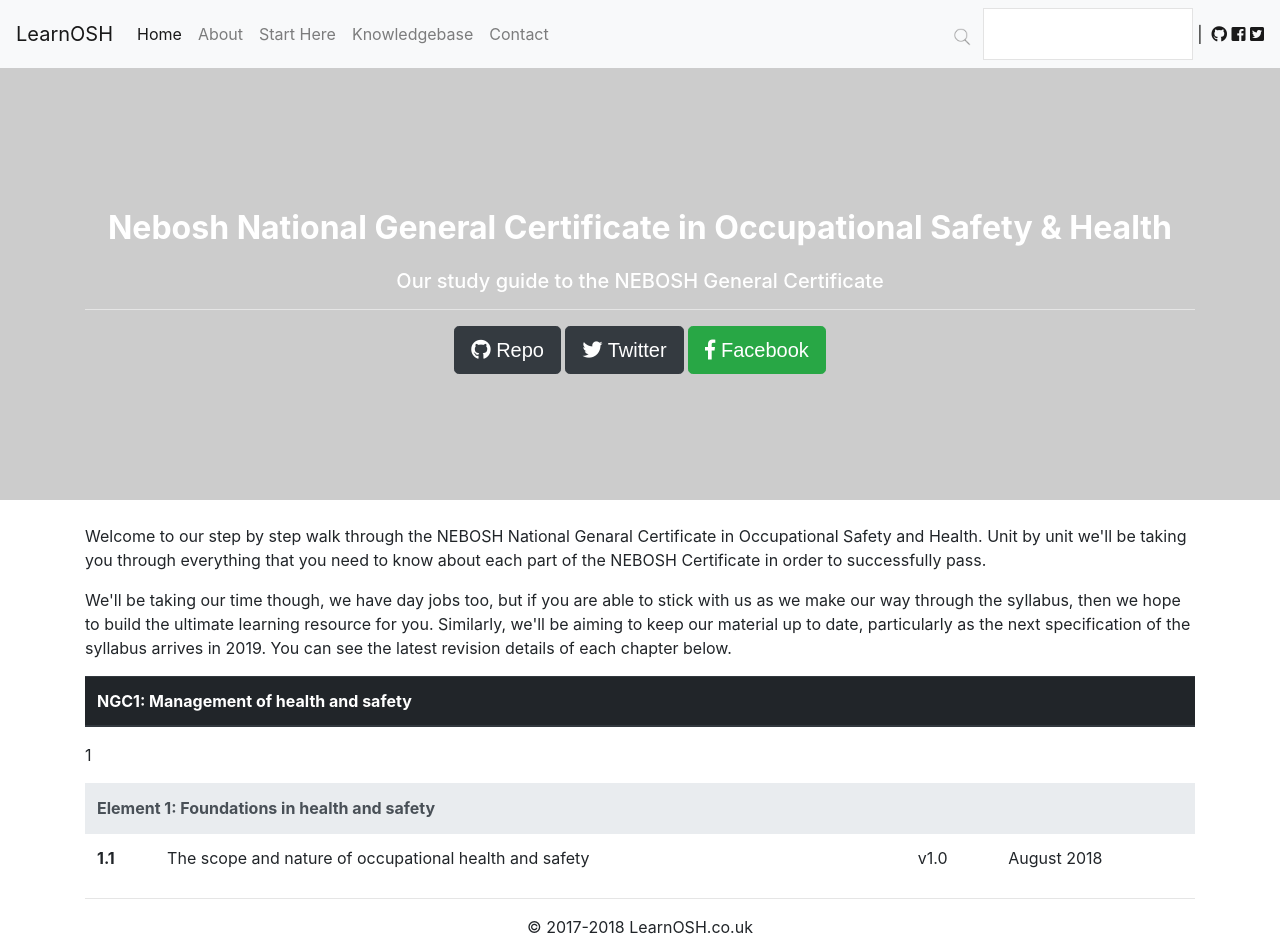
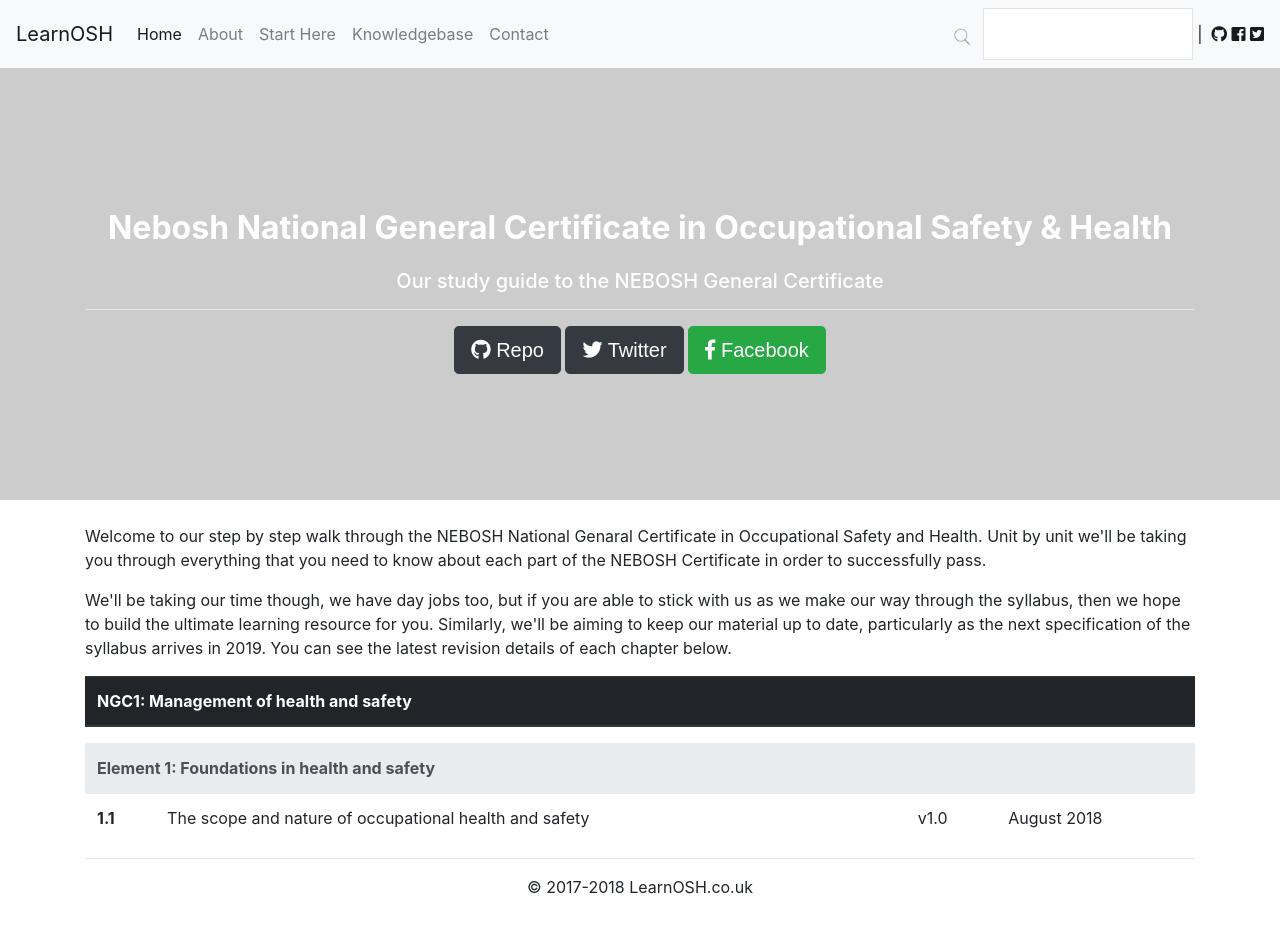
Before and after one commit to lee-perry/learnosh, a Jekyll site: the page built from course/nebosh_national_certificate/index.html, in a window 1280 px wide and 939 px high. Built offline with Jekyll 4.4.1, drawn with Linux system fonts in a browser that asks for light colours; nearby versions of some CDN libraries.

Commit message:
Update index.html

```diff
--- a/course/nebosh_national_certificate/index.html
+++ b/course/nebosh_national_certificate/index.html
@@ -26,9 +26,9 @@
 
     {% assign sorted = site.pages | sort:"Unit" %}
       {% for page in sorted %}
-    <p>{{page.Unit}}</p>
+
         {% if page.module == 'NGC1' and page.Element == '1' %}
-    <p>{{page.module}}, {{page.Element}}</p>
+    <p>{{page.module}}, {{page.Unit}}</p>
     <tr>
       <th scope="row">1.1</th>
         <a class="btn btn-primary btn-lg" href="{{ page.url | remove: "index.html" }}" role="button" style="border: 5px solid white">{{page.title}}</a>&nbsp;
```
